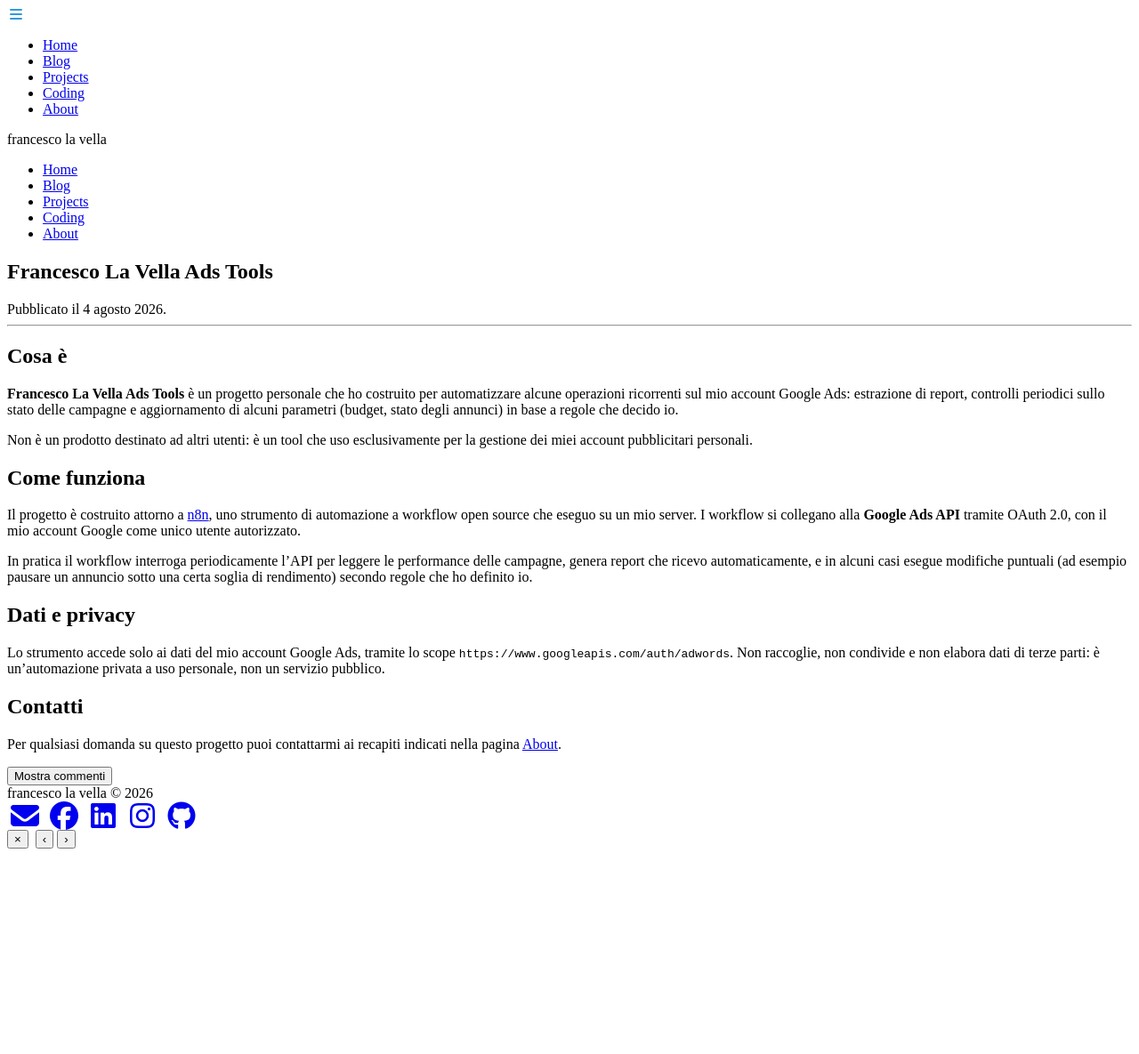
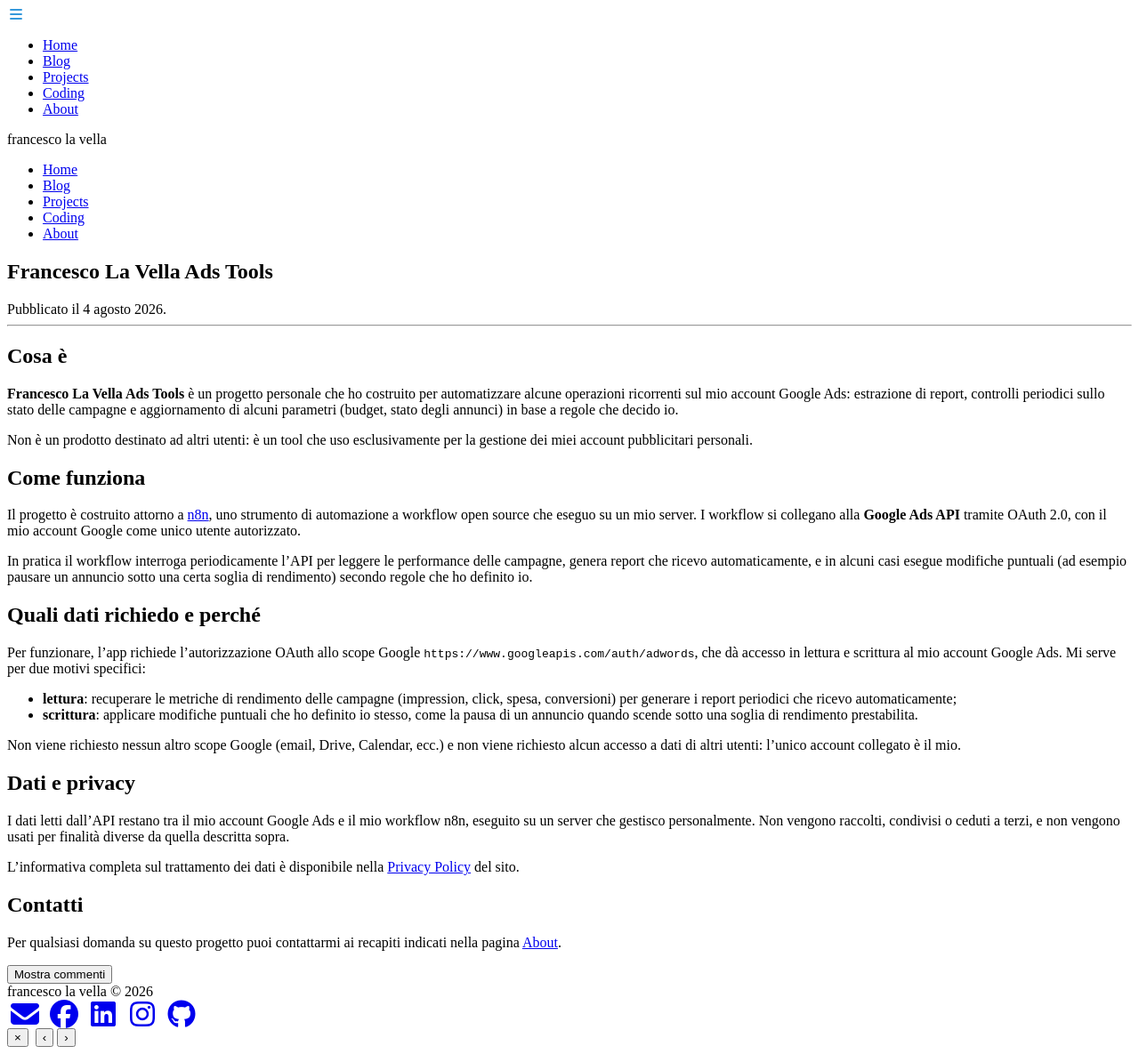
Before and after one commit to francescolv/francescolavella.it, a Jekyll site: the page built from _posts/2026-08-04-ads-automation-tool.md, in a window 1280 px wide. Shown: the whole page at 89% size. Built offline with Jekyll 4.4.1, drawn with Linux system fonts in a browser that asks for light colours; comment, search, counter and statistics services are not loaded; before the commit the page ends 962 px from its top, so only the background shows below that.

Commit message:
Dettaglia scopo dei dati richiesti e link diretto alla privacy policy

```diff
--- a/_posts/2026-08-04-ads-automation-tool.md
+++ b/_posts/2026-08-04-ads-automation-tool.md
@@ -24,9 +24,20 @@ Il progetto è costruito attorno a [n8n](https://n8n.io), uno strumento di autom
 
 In pratica il workflow interroga periodicamente l'API per leggere le performance delle campagne, genera report che ricevo automaticamente, e in alcuni casi esegue modifiche puntuali (ad esempio pausare un annuncio sotto una certa soglia di rendimento) secondo regole che ho definito io.
 
+## Quali dati richiedo e perché
+
+Per funzionare, l'app richiede l'autorizzazione OAuth allo scope Google `https://www.googleapis.com/auth/adwords`, che dà accesso in lettura e scrittura al mio account Google Ads. Mi serve per due motivi specifici:
+
+- **lettura**: recuperare le metriche di rendimento delle campagne (impression, click, spesa, conversioni) per generare i report periodici che ricevo automaticamente;
+- **scrittura**: applicare modifiche puntuali che ho definito io stesso, come la pausa di un annuncio quando scende sotto una soglia di rendimento prestabilita.
+
+Non viene richiesto nessun altro scope Google (email, Drive, Calendar, ecc.) e non viene richiesto alcun accesso a dati di altri utenti: l'unico account collegato è il mio.
+
 ## Dati e privacy
 
-Lo strumento accede solo ai dati del mio account Google Ads, tramite lo scope `https://www.googleapis.com/auth/adwords`. Non raccoglie, non condivide e non elabora dati di terze parti: è un'automazione privata a uso personale, non un servizio pubblico.
+I dati letti dall'API restano tra il mio account Google Ads e il mio workflow n8n, eseguito su un server che gestisco personalmente. Non vengono raccolti, condivisi o ceduti a terzi, e non vengono usati per finalità diverse da quella descritta sopra.
+
+L'informativa completa sul trattamento dei dati è disponibile nella [Privacy Policy](/PrivacyPolicy/) del sito.
 
 ## Contatti
 
```
